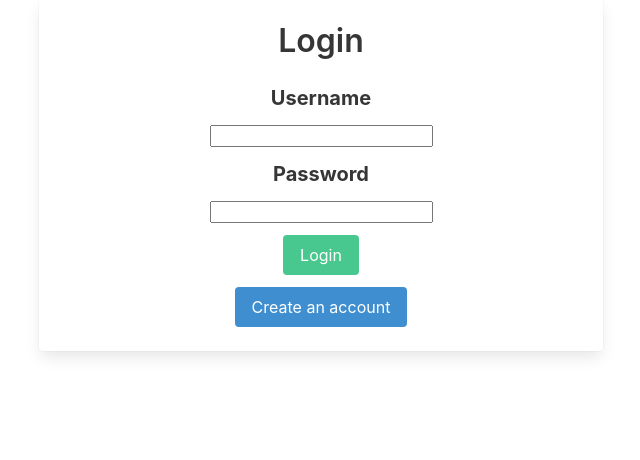
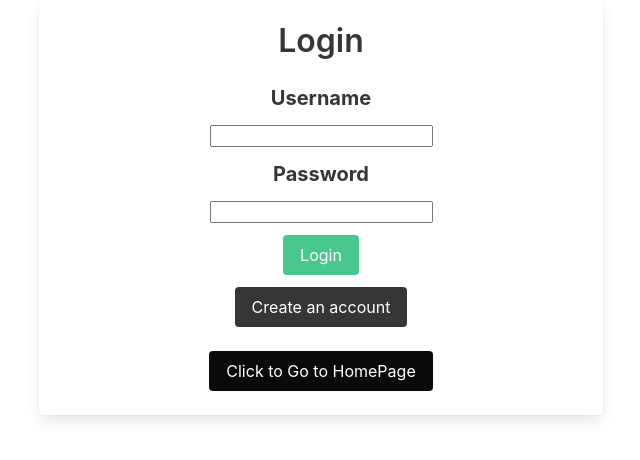
Before and after one commit to verowangari/DjangoAwwards, a Django app: template App/templates/login.html in a window 1280 px wide. Shown: the part 49-509 px from the top of the page, without its empty margins (319-959 px from the left). Run offline with Django 3.2, Linux system fonts and the light colour scheme; the template is opened without the code that fills it, so the values that code supplies are empty, except form fields; tables that the repository leaves empty hold one stand-in row (values such as "Sample post"); form fields are guessed from the names that the template uses.

```diff
--- a/App/templates/base.html
+++ b/App/templates/base.html
@@ -13,7 +13,7 @@
     <nav class="navbar" role="navigation" aria-label="main navigation">
         <div class="navbar-brand">
           <a class="navbar-item" href="https://bulma.io">
-            <img src="https://external-preview.redd.it/iDdntscPf-nfWKqzHRGFmhVxZm4hZgaKe5oyFws-yzA.png?width=640&crop=smart&auto=webp&s=bfd318557bf2a5b3602367c9c4d9cd84d917ccd5" >
+            <img src="https://media.istockphoto.com/vectors/gold-and-silver-circle-star-logo-template-vector-id1313644269?k=20&m=1313644269&s=612x612&w=0&h=ErmCsOYOkv447yfEvYmfB-QPMFkEhsGwAEVeG5fjmBI=" >
           </a>
 
           <a role="button" class="navbar-burger" aria-label="menu" aria-expanded="false" data-target="navbarBasicExample">
--- a/App/templates/login.html
+++ b/App/templates/login.html
@@ -71,10 +71,12 @@
 
                   <input type="hidden" name="next" value="{{ next }}" />
 
-                  <a href="{% url 'signup' %}" class="button is-info"
-                    >Create an account</a
-                  >
+                  <a href="{% url 'signup' %}" class="button is-dark"
+                    >Create an account</a>
+
                 </form>
+                <a href="{% url 'index' %}" class="button is-black mt-5"
+                    >Click to Go to HomePage</a>
               </div>
             </div>
           </div>
```
Also changed, not shown: App/views.py (+6 -6 lines), 1 other file.
